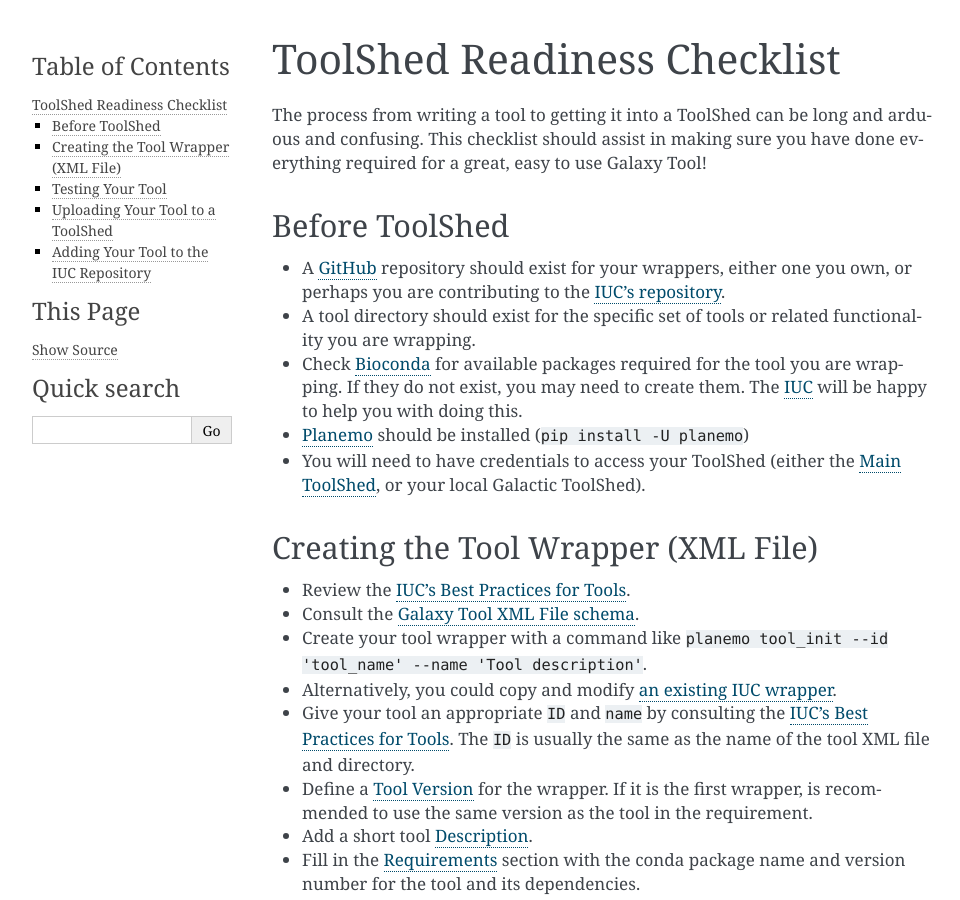
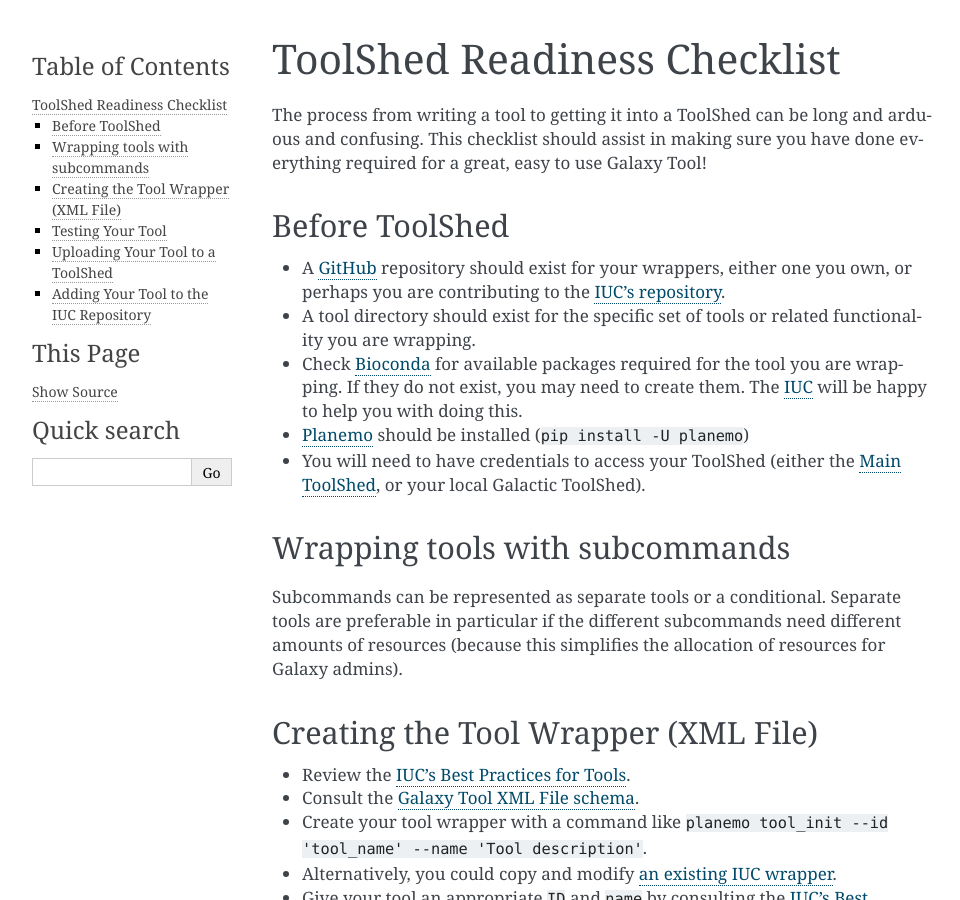
Before and after one commit to galaxy-iuc/standards, a Sphinx documentation site: the page built from docs/best_practices/integration_checklist.rst, in a window 1280 px wide and 900 px high. Shown: the whole window, without its empty margins (148-1108 px from the left). Built offline with Sphinx 7.4.7, drawn with Linux system fonts in a browser that asks for light colours.

Commit message:
subcommands recommendation

```diff
--- a/docs/best_practices/integration_checklist.rst
+++ b/docs/best_practices/integration_checklist.rst
@@ -14,6 +14,13 @@ Before ToolShed
 - `Planemo <http://planemo.readthedocs.io/en/latest/readme.html>`__ should be installed (``pip install -U planemo``)
 - You will need to have credentials to access your ToolShed (either the `Main
   ToolShed <https://toolshed.g2.bx.psu.edu/>`__, or your local Galactic ToolShed).
+
+Wrapping tools with subcommands
+-------------------------------
+
+Subcommands can be represented as separate tools or a conditional. Separate tools are preferable
+in particular if the different subcommands need different amounts of resources (because this simplifies
+the allocation of resources for Galaxy admins).
 
 Creating the Tool Wrapper (XML File)
 ------------------------------------
```
